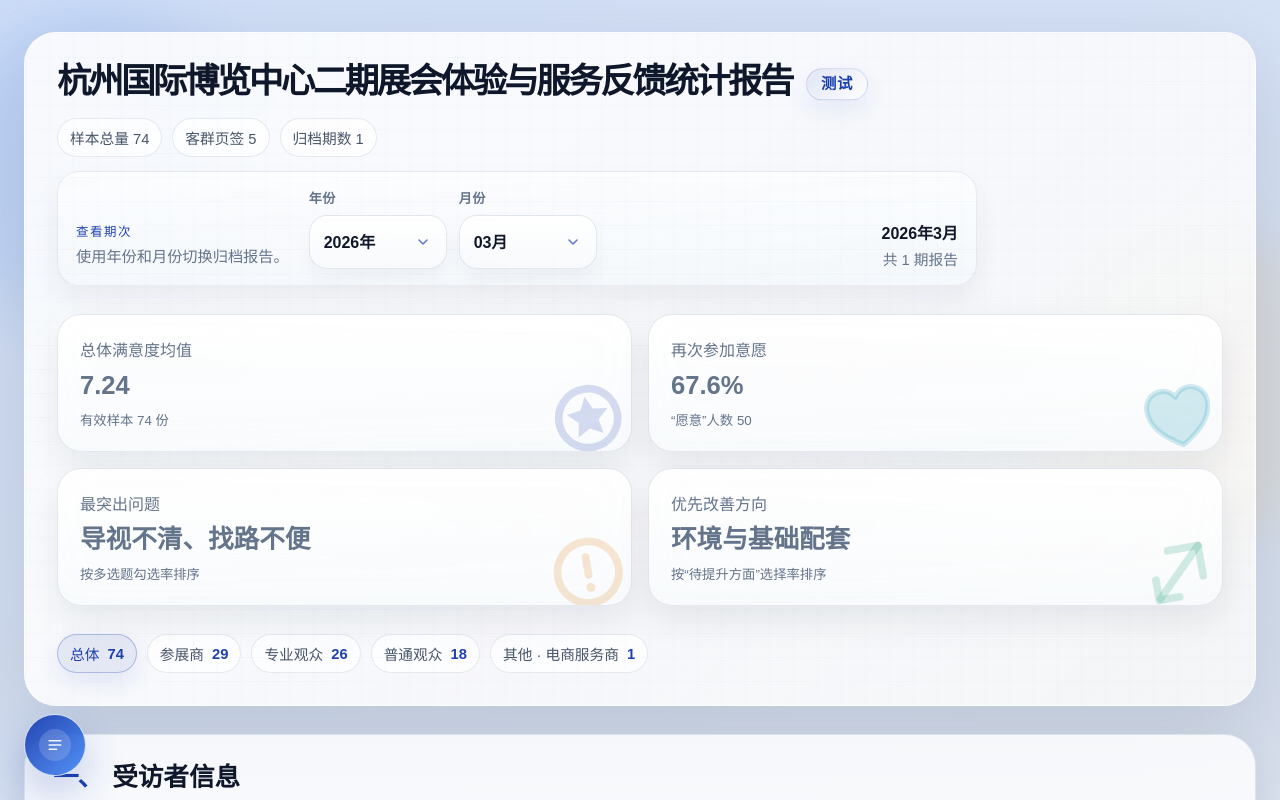
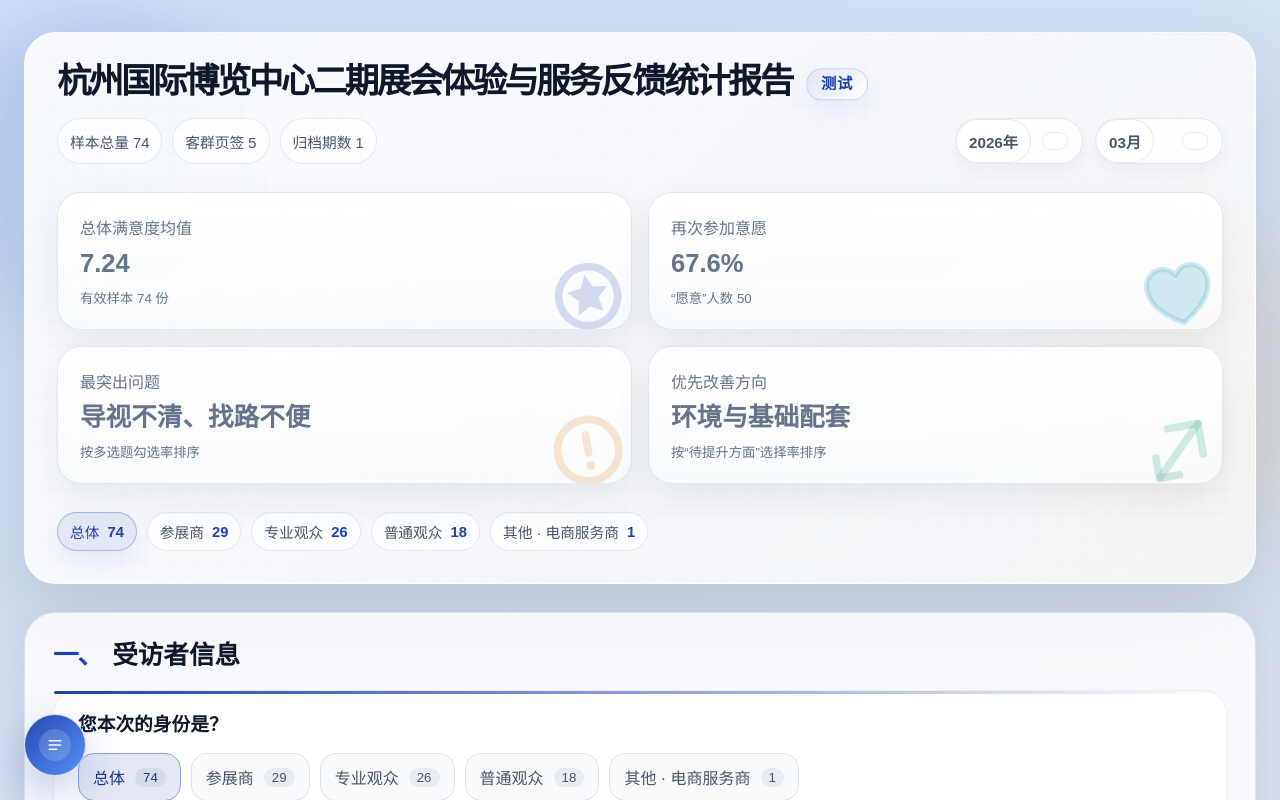
Before and after one commit to Mykeyb2004/hangbo_2nd_v02, a Next.js app: page / in a window 1280 px wide. Shown: the top 800 px of the page. Built offline with nearby package versions, Linux system fonts and the light colour scheme.

Commit message:
下拉菜单显示问题仍未修复

```diff
--- a/app/globals.css
+++ b/app/globals.css
@@ -123,7 +123,7 @@ select {
 .hero-text {
   display: grid;
   gap: 14px;
-  max-width: 960px;
+  width: 100%;
 }
 
 .hero-kicker,
@@ -195,50 +195,11 @@ select {
   font-size: 1.06rem;
 }
 
-.report-period-toolbar {
-  display: grid;
-  grid-template-columns: minmax(0, auto) minmax(0, auto) minmax(0, 1fr);
-  align-items: end;
-  gap: 16px 20px;
-  max-width: 920px;
-  padding: 16px 18px;
-  border-radius: 22px;
-  background:
-    linear-gradient(180deg, rgba(255, 255, 255, 0.8), rgba(248, 250, 252, 0.68)),
-    linear-gradient(135deg, rgba(30, 64, 175, 0.04), rgba(14, 165, 233, 0.05));
-  border: 1px solid rgba(148, 163, 184, 0.18);
-  box-shadow: 0 14px 28px rgba(15, 23, 42, 0.06);
-}
-
-.report-period-copy {
-  display: grid;
-  gap: 4px;
-  min-width: 0;
-}
-
-.report-period-copy p {
-  max-width: none;
-  font-size: 0.95rem;
-  color: var(--muted-soft);
-}
-
-.report-period-controls {
+.hero-meta-controls {
   display: flex;
   flex-wrap: wrap;
   gap: 12px;
-}
-
-.report-select-field {
-  display: grid;
-  gap: 8px;
-  min-width: 138px;
-}
-
-.report-select-field > span {
-  color: var(--muted-soft);
-  font-size: 0.82rem;
-  font-weight: 600;
-  letter-spacing: 0.04em;
+  margin-left: auto;
 }
 
 .report-select-shell {
@@ -258,6 +219,7 @@ select {
     border-color 160ms ease,
     box-shadow 160ms ease,
     transform 160ms ease;
+  overflow: hidden;
 }
 
 .report-select-shell:hover {
@@ -284,7 +246,13 @@ select {
   font-size: 1rem;
   font-weight: 600;
   appearance: none;
+  -webkit-appearance: none;
+  -moz-appearance: none;
   cursor: pointer;
+}
+
+.report-select::-ms-expand {
+  display: none;
 }
 
 .report-select:disabled {
@@ -294,6 +262,45 @@ select {
 
 .report-select:focus {
   outline: none;
+}
+
+.report-select.is-overlay {
+  position: absolute;
+  inset: 0;
+  width: 100%;
+  height: 100%;
+  min-height: 100%;
+  padding: 0;
+  opacity: 0;
+}
+
+.report-select-label {
+  display: inline-flex;
+  align-items: center;
+  min-height: 52px;
+  padding: 0 14px;
+  color: var(--text);
+  font-size: 1rem;
+  font-weight: 600;
+  pointer-events: none;
+}
+
+.report-select-shell.is-compact {
+  min-height: 44px;
+  min-width: 128px;
+  padding-right: 34px;
+  border-radius: 999px;
+  background: rgba(255, 255, 255, 0.76);
+  box-shadow:
+    inset 0 1px 0 rgba(255, 255, 255, 0.76),
+    0 8px 16px rgba(15, 23, 42, 0.04);
+}
+
+.report-select-label.is-compact {
+  min-height: 44px;
+  padding: 0 12px;
+  font-size: 0.95rem;
+  font-weight: 700;
 }
 
 .report-select-icon {
@@ -311,25 +318,6 @@ select {
 .report-select-icon svg {
   width: 16px;
   height: 16px;
-}
-
-.report-period-summary {
-  display: grid;
-  justify-items: end;
-  gap: 4px;
-  min-width: 0;
-  color: var(--muted);
-  text-align: right;
-}
-
-.report-period-summary strong {
-  color: var(--text);
-  font-size: 1rem;
-}
-
-.report-period-summary span {
-  color: var(--muted-soft);
-  font-size: 0.92rem;
 }
 
 .hero-meta,
@@ -1138,16 +1126,6 @@ select {
     transform: translateY(-0.08em);
   }
 
-  .report-period-toolbar {
-    grid-template-columns: 1fr;
-    align-items: stretch;
-  }
-
-  .report-period-summary {
-    justify-items: start;
-    text-align: left;
-  }
-
   .highlight-grid,
   .quick-nav-panel nav,
   .metric-layout {
@@ -1195,8 +1173,13 @@ select {
     flex-direction: column;
   }
 
-  .report-select-field {
-    min-width: min(100%, 180px);
+  .hero-meta-controls {
+    width: 100%;
+    margin-left: 0;
+  }
+
+  .report-select-shell.is-compact {
+    min-width: min(100%, 148px);
   }
 
   .radar-chart-card {
--- a/components/report-dashboard.tsx
+++ b/components/report-dashboard.tsx
@@ -271,20 +271,15 @@ export function ReportDashboard({ data, archive }: ReportDashboardProps) {
             <span>样本总量 {data.meta.responseCount}</span>
             <span>客群页签 {data.meta.filters.length}</span>
             {archive ? <span>归档期数 {archive.totalReports}</span> : null}
-          </div>
             {archive ? (
-            <section className="report-period-toolbar" aria-label="报告年月切换">
-              <div className="report-period-copy">
-                <span className="hero-kicker">查看期次</span>
-                <p>使用年份和月份切换归档报告。</p>
-              </div>
-              <div className="report-period-controls">
-                <label className="report-select-field">
-                  <span>年份</span>
-                  <div className="report-select-shell">
+              <div className="hero-meta-controls" aria-label="报告年月切换">
+                <div className="report-select-shell is-compact">
+                  <span className="report-select-label is-compact" aria-hidden="true">
+                    {archive.current.year}年
+                  </span>
                   <select
                     aria-label="选择年份"
-                      className="report-select"
+                    className="report-select is-overlay"
                     value={String(archive.current.year)}
                     disabled={isPeriodPending}
                     onChange={(event) => {
@@ -322,13 +317,13 @@ export function ReportDashboard({ data, archive }: ReportDashboardProps) {
                     </svg>
                   </span>
                 </div>
-                </label>
-                <label className="report-select-field">
-                  <span>月份</span>
-                  <div className="report-select-shell">
+                <div className="report-select-shell is-compact">
+                  <span className="report-select-label is-compact" aria-hidden="true">
+                    {String(archive.current.month).padStart(2, "0")}月
+                  </span>
                   <select
                     aria-label="选择月份"
-                      className="report-select"
+                    className="report-select is-overlay"
                     value={String(archive.current.month).padStart(2, "0")}
                     disabled={isPeriodPending || !activeYear}
                     onChange={(event) => {
@@ -359,16 +354,9 @@ export function ReportDashboard({ data, archive }: ReportDashboardProps) {
                     </svg>
                   </span>
                 </div>
-                </label>
               </div>
-              <div className="report-period-summary" aria-live="polite">
-                <strong>{archive.current.label}</strong>
-                <span>
-                  {isPeriodPending ? "正在切换报告..." : `共 ${archive.totalReports} 期报告`}
-                </span>
+            ) : null}
           </div>
-            </section>
-          ) : null}
         </div>
 
         <div className="highlight-grid">
```
Also changed, not shown: 2 other files (tests, documents, lock files or other folders). Lines whose indentation alone changed are shown as unchanged.
